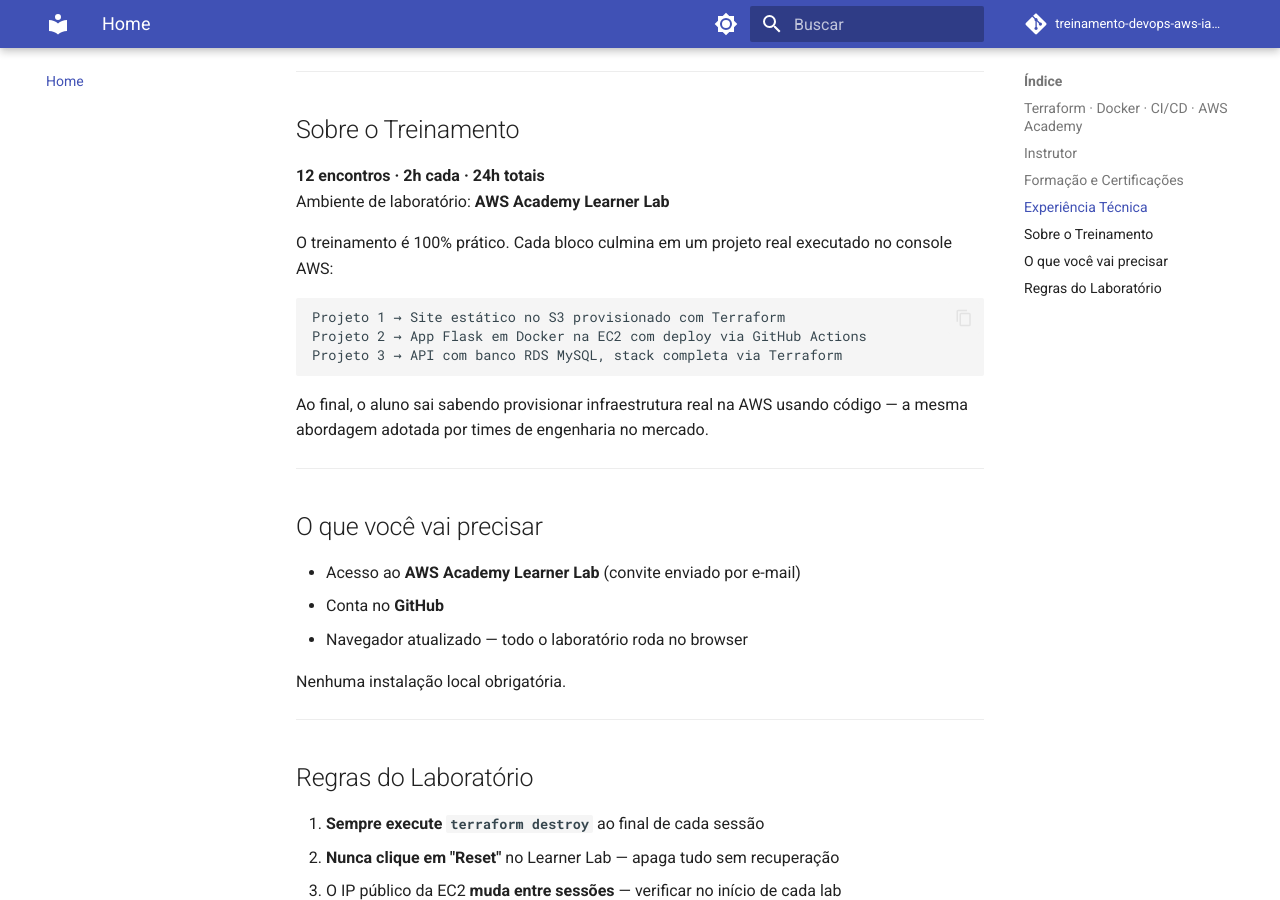
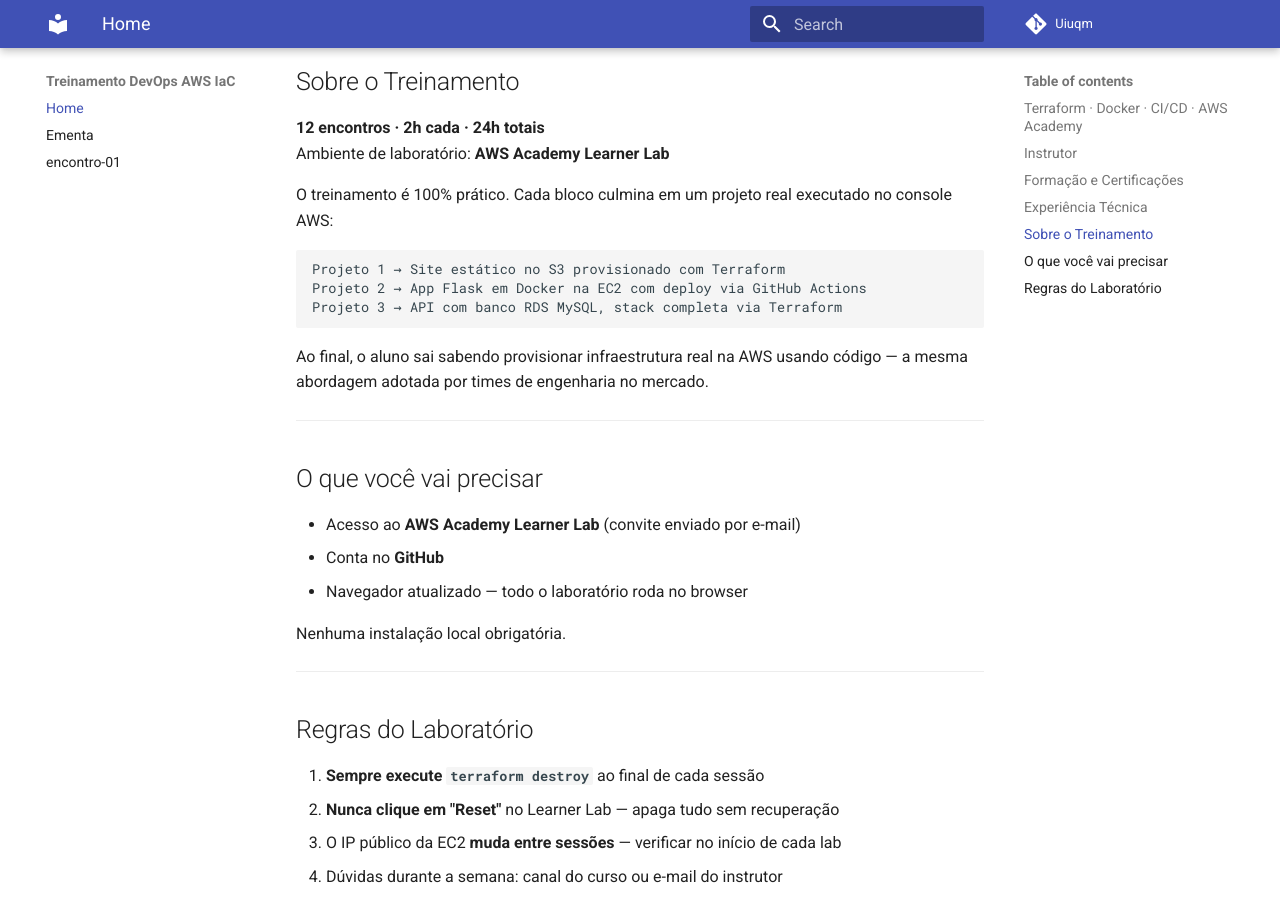
Before and after one commit to uiuqM/treinamento-devops-aws-iac-epic, an MkDocs documentation site: the page built from docs/apresentacao.md, in a window 1280 px wide and 900 px high, scrolled down 985 px. Built offline with MkDocs 1.6.1 and Material for MkDocs 9.7.7, drawn with Linux system fonts in a browser that asks for light colours.

Commit message:
refactor material

```diff
--- a/mkdocs.yml
+++ b/mkdocs.yml
@@ -2,48 +2,9 @@
 site_description: DevOps e Infraestrutura como Código na AWS
 site_author: uiuqM
 repo_url: https://uiuqm.github.io/treinamento-devops-aws-iac-epic
-repo_name: treinamento-devops-aws-iac-epic
 
 theme:
   name: material
-  language: pt
-  palette:
-    - scheme: default
-      primary: indigo
-      accent: indigo
-      toggle:
-        icon: material/brightness-7
-        name: Switch to dark mode
-    - scheme: slate
-      primary: indigo
-      accent: indigo
-      toggle:
-        icon: material/brightness-4
-        name: Switch to light mode
-  features:
-    - navigation.tabs
-    - navigation.sections
-    - navigation.top
-    - search.suggest
-    - search.highlight
-    - content.code.copy
-
-plugins:
-  - search
-
-markdown_extensions:
-  - admonition
-  - pymdownx.details
-  - pymdownx.superfences
-  - pymdownx.highlight:
-      anchor_linenums: true
-  - pymdownx.inlinehilite
-  - pymdownx.snippets
-  - pymdownx.tabbed:
-      alternate_style: true
-  - tables
-  - toc:
-      permalink: true
 
 nav:
   - Home: apresentacao.md
```
